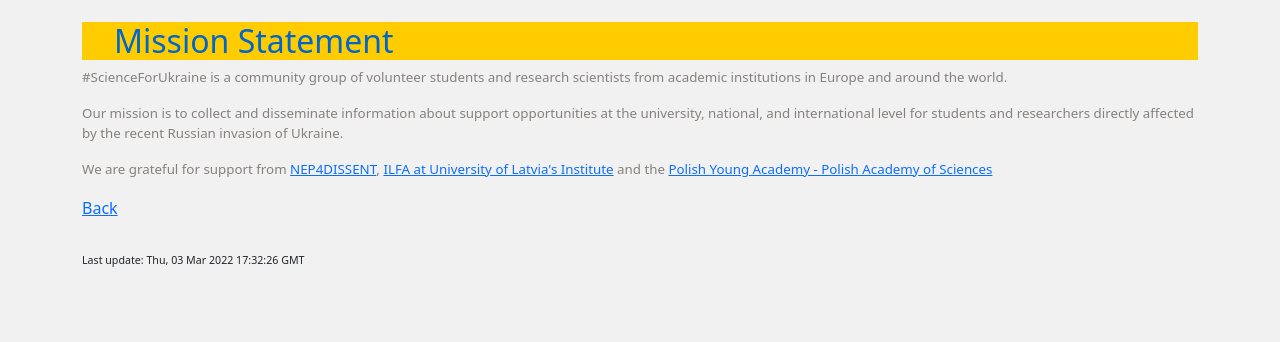
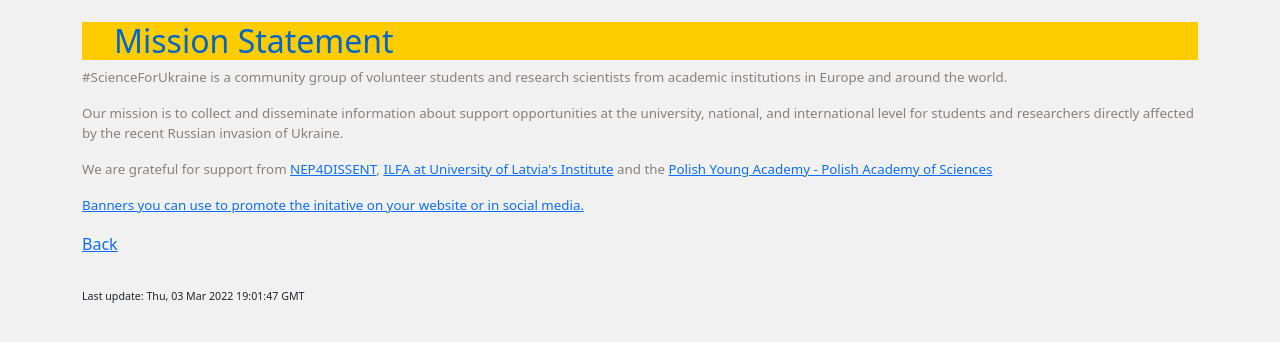
Before and after one commit to sanitareins/scienceforukraine, a PHP site: page /web/about.html in a window 1280 px wide. Shown: the part 161-503 px from the top of the page. Run offline with PHP 8.4, Linux system fonts and the light colour scheme.

Commit message:
about media files

```diff
--- a/views/about.php
+++ b/views/about.php
@@ -30,6 +30,10 @@ $page->title = "Science for Ukraine - About";
             href="https://amu.pan.pl/en/" target="_blank">Polish Young
             Academy - Polish Academy of Sciences</a>
     </p>
+
+    <p>
+        <a href="assets/Web-20220303T184422Z-001.zip">Banners you can use to promote the initative on your website or in social media.</a>
+    </p>
 </div>
 
 <div class="container bottom">
--- a/web/about.html
+++ b/web/about.html
@@ -5,7 +5,7 @@
     <meta http-equiv="X-UA-Compatible" content="IE=edge" />
     <meta name="description" content="#ScienceForUkraine is a voluntary initiative whose mission is to support students and researchers from Ukraine directly affected by the Russia’s invasion." />
     <meta name="viewport" content="width=device-width, initial-scale=1" />
-    <meta http-equiv="Last-Modified" content="Thu, 03 Mar 2022 17:32:26 GMT" />
+    <meta http-equiv="Last-Modified" content="Thu, 03 Mar 2022 19:01:47 GMT" />
     <meta name="twitter:card" content="summary" />
     <meta name="twitter:site" content="@Sci_for_Ukraine" />
     <meta name="twitter:creator" content="@sanitare" />
@@ -16,7 +16,7 @@
     <title>Science for Ukraine - About</title>
     <link href="assets/leaflet/leaflet.css" rel="stylesheet">
     <link href="assets/bootstrap/css/bootstrap.css" rel="stylesheet">
-    <link href="assets/local_css/default_page.css?v=1646328746" rel="stylesheet">
+    <link href="assets/local_css/default_page.css?v=1646334107" rel="stylesheet">
 
     <link href="assets/tabulator/css/tabulator.css" rel="stylesheet">
 
@@ -76,18 +76,22 @@
             href="https://amu.pan.pl/en/" target="_blank">Polish Young
             Academy - Polish Academy of Sciences</a>
     </p>
+
+    <p>
+        <a href="assets/Web-20220303T184422Z-001.zip">Banners you can use to promote the initative on your website or in social media.</a>
+    </p>
 </div>
 
 <div class="container bottom">
     <a href="/">Back</a>
 </div>
     <footer class="container">
-        Last update: Thu, 03 Mar 2022 17:32:26 GMT    </footer>
+        Last update: Thu, 03 Mar 2022 19:01:47 GMT    </footer>
 
     <script src="assets/leaflet/leaflet.js"></script>
     <script src="assets/load_map.js"></script>
     <script>L.Icon.Default.imagePath = 'assets/leaflet/images/';</script>
-    <script src="data.js?v=1646328746"></script>
+    <script src="data.js?v=1646334107"></script>
     <script src="draw.js?v=4"></script>
 </body>
 
```
Also changed, not shown: web/help.html (+4 -4 lines), web/team.html (+4 -4 lines), 1 other file.
